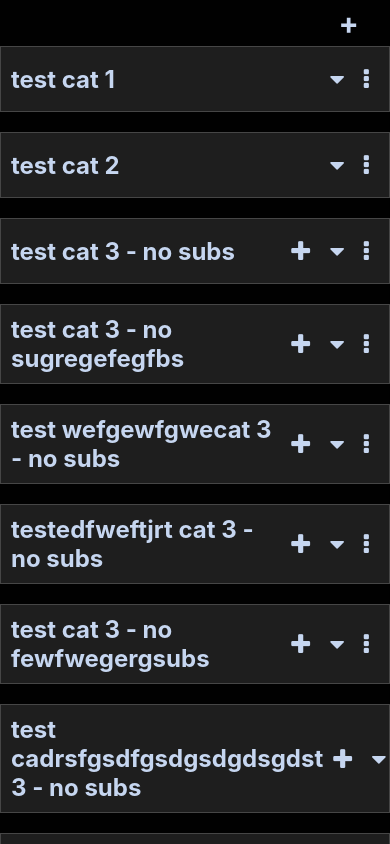
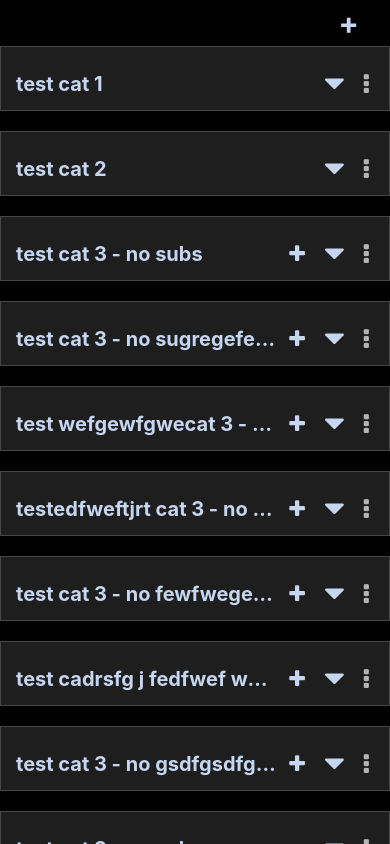
Before and after one commit to Sgavinmills/NoteStaker-Native, a React Native app: screen / in a window 390 px wide. Built offline with nearby package versions, Linux system fonts and the light colour scheme.

Commit message:
general styling and presentation improvements

```diff
--- a/components/CategoryTile.tsx
+++ b/components/CategoryTile.tsx
@@ -58,24 +58,32 @@ const CategoryTile: React.FC<TileProps> = ({ category, index, isLastCategory })
         <>
             <TouchableWithoutFeedback onPress={toggleExpansion}>
                 <View
+                    // extract the lastmargin checks into a addExtraMargin func pls.
                     style={[
                         categoryStyles.categoryTile,
                         index === 0 && categoryStyles.categoryTileFirst,
                         isLastCategory && !isAddingNewNote && !isExpanded && categoryStyles.lastMargin,
                     ]}
                 >
-                    <Text style={categoryStyles.categoryText}>{category.name}</Text>
+                    <View style={categoryStyles.categoryTextContainer}>
+                        <Text style={categoryStyles.categoryText} adjustsFontSizeToFit={true} numberOfLines={1}>
+                            {category.name}
+                        </Text>
+                    </View>
                     <View style={categoryStyles.tileIconsContainer}>
                         {category.subCategories.length === 0 && (
                             <TouchableOpacity onPress={handleAddNote}>
-                                <FontAwesome name="plus" style={[categoryStyles.categoryText, categoryStyles.icons]} />
+                                <FontAwesome name="plus" style={[categoryStyles.plusIconText, categoryStyles.icons]} />
                             </TouchableOpacity>
                         )}
                         <FontAwesome
                             name={isExpanded ? "caret-up" : "caret-down"}
-                            style={[categoryStyles.categoryText, categoryStyles.icons]}
+                            style={[categoryStyles.caretIconText, categoryStyles.icons]}
                         />
-                        <FontAwesome name="ellipsis-v" style={[categoryStyles.categoryText, categoryStyles.icons]} />
+                        <FontAwesome
+                            name="ellipsis-v"
+                            style={[categoryStyles.ellipsisIconText, categoryStyles.icons]}
+                        />
                     </View>
                 </View>
             </TouchableWithoutFeedback>
--- a/components/NewNoteTile.tsx
+++ b/components/NewNoteTile.tsx
@@ -8,6 +8,7 @@ import { useEffect, useRef, useState } from "react";
 import { getRandomID } from "../memoryfunctions/memoryfunctions";
 import { useSelector } from "react-redux";
 import { RootState } from "../redux/reducers/reducers";
+import { isEmptyCategory, isEmptySubCategory } from "../utilFuncs/utilFuncs";
 
 interface TileProps {
     subCategory?: SubCategory;
@@ -21,10 +22,21 @@ const NewNoteTile: React.FC<TileProps> = ({ subCategory, setAddingNewNote, categ
     const textInputRef = useRef<TextInput>(null);
     const [newNote, setNewNote] = useState("");
     const notes = useSelector((state: RootState) => state.memory.notes);
-    let addMargin = false;
-    if (isLastCategory && category) {
-        addMargin = !notes.some((note) => note.categories.includes(category.id));
+    let emptyCategory = false;
+    if (category) {
+        emptyCategory = isEmptyCategory(category, notes);
     }
+    if (subCategory) {
+        emptyCategory = isEmptySubCategory(subCategory, notes);
+    }
+
+    const addBottomTileMargin = () => {
+        if (!isLastCategory) {
+            return false;
+        }
+
+        return emptyCategory;
+    };
 
     const handleChange = (text: string) => {
         setNewNote(text);
@@ -76,8 +88,15 @@ const NewNoteTile: React.FC<TileProps> = ({ subCategory, setAddingNewNote, categ
     }, []);
 
     return (
-        <View style={[noteStyles.noteTile, addMargin && noteStyles.lastMargin]}>
+        <View
+            style={[
+                noteStyles.noteTile,
+                addBottomTileMargin() && noteStyles.lastMargin,
+                emptyCategory && noteStyles.bottomBorder,
+            ]}
+        >
             <TextInput
+                multiline
                 style={[noteStyles.noteText]}
                 onChangeText={(text) => handleChange(text)}
                 onBlur={handleBlur}
--- a/components/NoteTile.tsx
+++ b/components/NoteTile.tsx
@@ -35,8 +35,15 @@ const NoteTile: React.FC<TileProps> = ({ note, isLastCategory, isLastNote }) =>
     }
 
     return (
-        <View style={[noteStyles.noteTile, isLastCategory && isLastNote && noteStyles.lastMargin]}>
+        <View
+            style={[
+                noteStyles.noteTile,
+                isLastCategory && isLastNote && noteStyles.lastMargin,
+                isLastNote && noteStyles.bottomBorder,
+            ]}
+        >
             <TextInput
+                multiline
                 style={noteStyles.noteText}
                 onChangeText={handleNoteChange}
                 onBlur={handleNoteBlur}
--- a/components/SubCategoryTile.tsx
+++ b/components/SubCategoryTile.tsx
@@ -8,6 +8,7 @@ import { useDispatch, useSelector } from "react-redux";
 import NoteTile from "./NoteTile";
 import { Note, SubCategory } from "../types";
 import NewNoteTile from "./NewNoteTile";
+import { isEmptySubCategory } from "../utilFuncs/utilFuncs";
 
 interface TileProps {
     subCategory: SubCategory;
@@ -21,6 +22,23 @@ const SubCategoryTile: React.FC<TileProps> = ({ subCategory, isLastCategory }) =
 
     const toggleExpansion = () => {
         setIsExpanded(!isExpanded);
+    };
+
+    const addBottomTileMargin = () => {
+        if (!isLastCategory) {
+            return false;
+        }
+
+        if (!isExpanded) {
+            return true;
+        }
+
+        const isEmpty = isEmptySubCategory(subCategory, notes);
+        if (isEmpty && !isAddingNewNote) {
+            return true;
+        }
+
+        return false;
     };
 
     const renderNote = ({ item, index }: { item: Note; index: Number }) => (
@@ -50,13 +68,16 @@ const SubCategoryTile: React.FC<TileProps> = ({ subCategory, isLastCategory }) =
     return (
         <>
             <TouchableWithoutFeedback onPress={toggleExpansion}>
-                <View style={[categoryStyles.subCategoryTile, isLastCategory && categoryStyles.lastMargin]}>
+                <View style={[categoryStyles.subCategoryTile, addBottomTileMargin() && categoryStyles.lastMargin]}>
                     <Text style={categoryStyles.subCategoryText}>↳ {subCategory.name}</Text>
                     <View style={categoryStyles.tileIconsContainer}>
                         <TouchableOpacity onPress={handleAddNote}>
                             <FontAwesome name="plus" style={[categoryStyles.categoryText, categoryStyles.icons]} />
                         </TouchableOpacity>
-                        <FontAwesome name="caret-down" style={[categoryStyles.categoryText, categoryStyles.icons]} />
+                        <FontAwesome
+                            name={isExpanded ? "caret-up" : "caret-down"}
+                            style={[categoryStyles.categoryText, categoryStyles.icons]}
+                        />
                         <FontAwesome name="ellipsis-v" style={[categoryStyles.categoryText, categoryStyles.icons]} />
                     </View>
                 </View>
--- a/mockMemory.ts
+++ b/mockMemory.ts
@@ -4,7 +4,7 @@ export const memory: Memory = {
     notes: [
         {
             id: "1682188137607ngw9drt",
-            note: "This is a fart",
+            note: "This is a fart. A really long fart that will have to go across several lines, hopefully. ",
             categories: ["randomcatid1", "randomcatid2", "randefewgryhrtjhomcatid3"],
             subCategories: ["randomsubcatid21", "randomsubcatid1", "randomsubcatid2"],
             additionalInfo: "",
@@ -88,7 +88,7 @@ export const memory: Memory = {
         },
         {
             id: "randomcfsegsaxcsafgerhratid3",
-            name: "test cadrsfgsdfgsdgsdgdsgdst 3 - no subs",
+            name: "test cadrsfg j fedfwef wefewdf kk kk kk kk kk kk",
             subCategories: [],
             dateAdded: "",
             dateUpdated: "",
@@ -102,8 +102,8 @@ export const memory: Memory = {
         },
         {
             id: "randomcatidgggggggggg3",
-            name: "test cat 3 - no subeeeeeeees",
-            subCategories: [],
+            name: "test cat 3 - no subeeeeeees",
+            subCategories: ["randomsubcatidyello"],
             dateAdded: "",
             dateUpdated: "",
         },
@@ -115,6 +115,13 @@ export const memory: Memory = {
             dateAdded: "",
             dateUpdated: "",
             parentCategory: "randomcatid1",
+        },
+        {
+            id: "randomsubcatidyello",
+            name: "sub cat 1",
+            dateAdded: "",
+            dateUpdated: "",
+            parentCategory: "randomcatidgggggggggg3",
         },
         {
             id: "randomsubcatid2",
--- a/styles/categoryStyles.ts
+++ b/styles/categoryStyles.ts
@@ -19,7 +19,10 @@ const catStyles = StyleSheet.create({
         borderColor: theme.colors.tileBorder,
         backgroundColor: theme.colors.tileBackground,
         textAlign: "left",
-        padding: 10,
+        paddingRight: 10,
+        paddingLeft: 15,
+        paddingTop: 20,
+        paddingBottom: 10,
         marginTop: 20,
         flexDirection: "row",
         alignItems: "center",
@@ -42,9 +45,28 @@ const catStyles = StyleSheet.create({
     },
 
     categoryText: {
-        fontSize: 24,
+        fontSize: 20,
         color: theme.colors.categoryText,
         fontWeight: "bold",
+    },
+
+    categoryTextContainer: {
+        flex: 1,
+    },
+
+    plusIconText: {
+        fontSize: 20,
+        color: theme.colors.categoryText,
+    },
+
+    caretIconText: {
+        fontSize: 33,
+        color: theme.colors.categoryText,
+    },
+
+    ellipsisIconText: {
+        fontSize: 24,
+        color: theme.colors.noteText,
     },
 
     subCategoryText: {
@@ -65,10 +87,12 @@ const catStyles = StyleSheet.create({
     tileIconsContainer: {
         flexDirection: "row",
         justifyContent: "center",
+        alignItems: "center",
     },
 
     icons: {
-        padding: 10,
+        paddingLeft: 10,
+        paddingRight: 10,
     },
 });
 
--- a/styles/noteStyles.ts
+++ b/styles/noteStyles.ts
@@ -11,8 +11,13 @@ const noteStyles = StyleSheet.create({
         flexDirection: "row",
         alignItems: "center",
         justifyContent: "space-between",
-        borderWidth: 1,
+        borderLeftWidth: 1,
+        borderRightWidth: 1,
         borderColor: theme.colors.tileBorder,
+    },
+
+    bottomBorder: {
+        borderBottomWidth: 1,
     },
 
     noteText: {
--- a/utilFuncs/utilFuncs.tsx
+++ b/utilFuncs/utilFuncs.tsx
@@ -1,6 +1,9 @@
-import { Note } from "../types";
+import { Category, Note, SubCategory } from "../types";
 
-// DONT THINK USE ANYMORE?
-// export const hasCategory = (
-//
-// };
+export const isEmptyCategory = (category: Category, notes: Note[]) => {
+    return !notes.some((note) => note.categories.includes(category.id));
+};
+
+export const isEmptySubCategory = (category: SubCategory, notes: Note[]) => {
+    return !notes.some((note) => note.subCategories.includes(category.id));
+};
```
